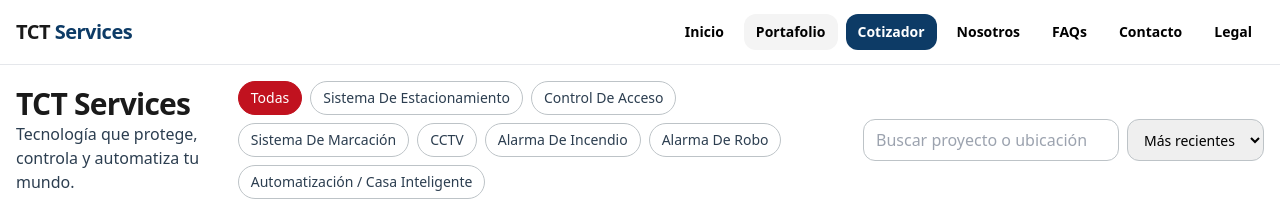
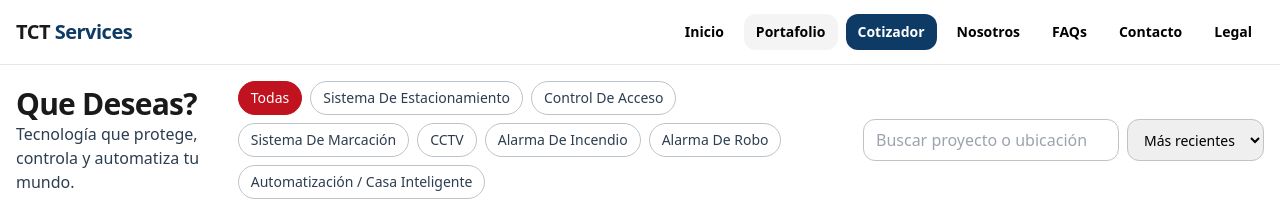
Before and after one commit to eteruel21/tct-portfolio, a React (Vite) app: page /portafolio in a window 1280 px wide. Shown: the top 201 px of the page. Built offline with nearby package versions, Linux system fonts and the light colour scheme.

Commit message:
Actualización del sitio

```diff
--- a/src/PortfolioGaleria.jsx
+++ b/src/PortfolioGaleria.jsx
@@ -105,7 +105,7 @@ export default function PortfolioGaleria() {
       <header className="sticky top-0 z-20 bg-white/90 backdrop-blur border-b">
         <div className="max-w-7xl mx-auto px-4 py-4 flex flex-col gap-2 md:flex-row md:items-center md:justify-between">
           <div>
-            <h1 className="text-2xl md:text-3xl font-bold tracking-tight text-[#1A1A1A]">TCT Services</h1>
+            <h1 className="text-2xl md:text-3xl font-bold tracking-tight text-[#1A1A1A]">Que Deseas?</h1>
             <p className="text-sm md:text-base text-[#2C3E50]">Tecnología que protege, controla y automatiza tu mundo.</p>
           </div>
           <div className="flex flex-wrap gap-2">
```
